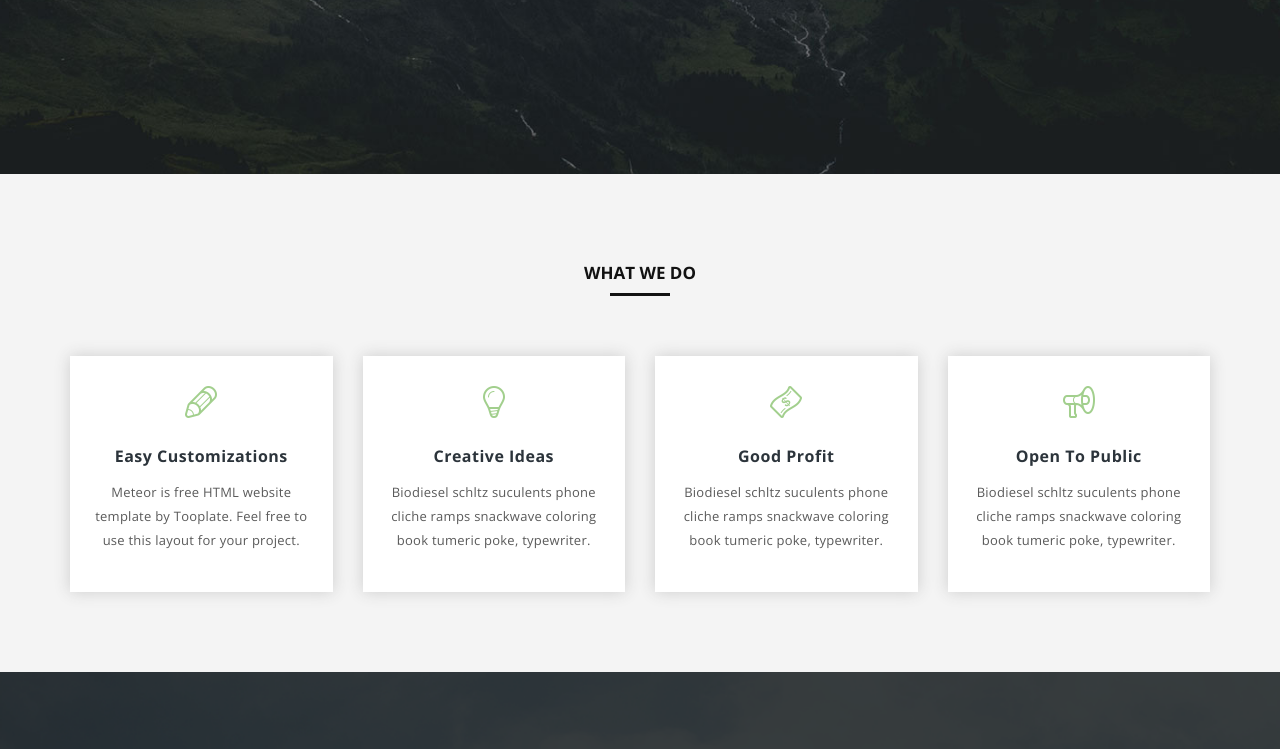
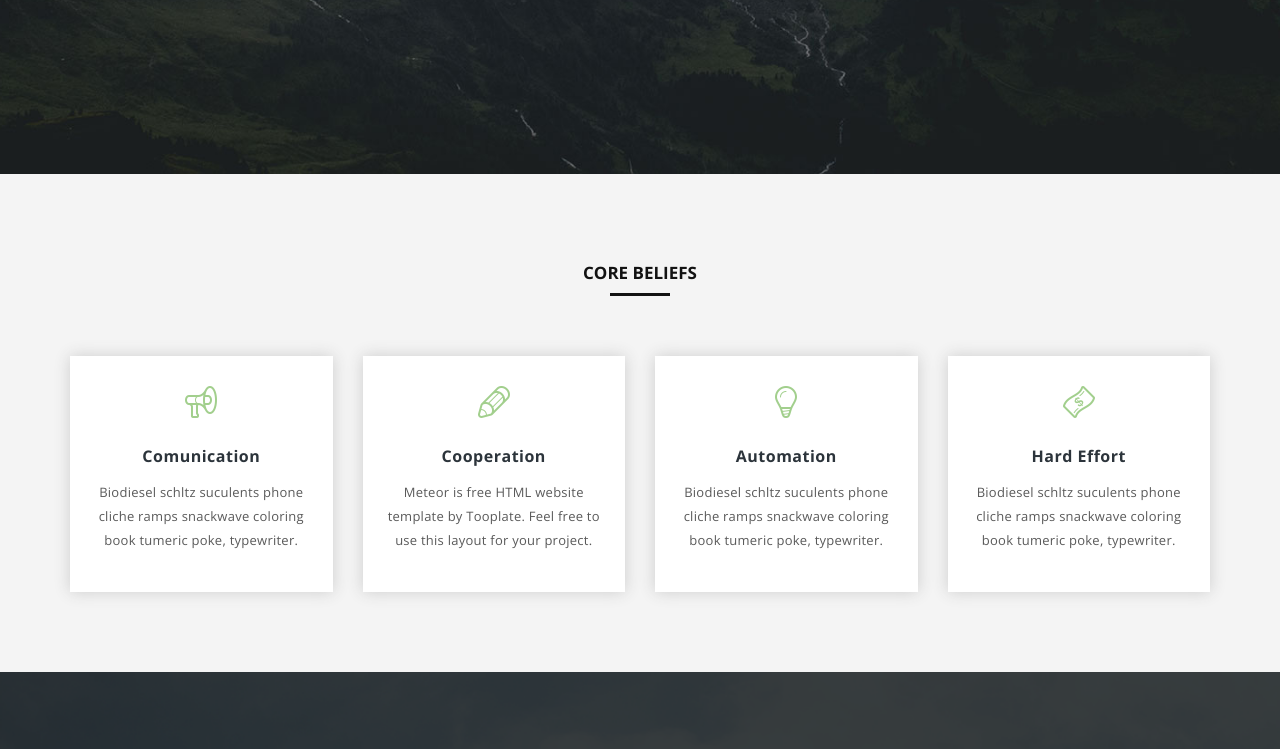
Before and after one commit to Yamaguti/yamaguti.github.io, a plain HTML site: page index.html in a window 1280 px wide. Shown: the part 506-1255 px from the top of the page. Drawn offline with nearby package versions, Linux system fonts and the light colour scheme.

Commit message:
Adding core beliefs section

```diff
--- a/index.html
+++ b/index.html
@@ -124,37 +124,37 @@ http://www.tooplate.com/view/2089-meteor
             <div class="row">
                 <div class="col-md-12">
                     <div class="section-heading">
-                        <h4>What We Do</h4>
+                        <h4>Core Beliefs</h4>
                         <div class="line-dec"></div>
                     </div>
                 </div>
             </div>
             <div class="row">
                 <div class="col-md-3 col-sm-6 col-xs-12">
+                    <div class="service-item fourth-service">
+                        <div class="icon"></div>
+                        <h4>Comunication</h4>
+                        <p>Biodiesel schltz suculents phone cliche ramps snackwave coloring book tumeric poke, typewriter.</p>
+                    </div>
+                </div>
+                <div class="col-md-3 col-sm-6 col-xs-12">
                     <div class="service-item first-service">
                         <div class="icon"></div>
-                        <h4>Easy Customizations</h4>
+                        <h4>Cooperation</h4>
                         <p>Meteor is free HTML website template by Tooplate. Feel free to use this layout for your project.</p>
                     </div>
                 </div>
                  <div class="col-md-3 col-sm-6 col-xs-12">
                     <div class="service-item second-service">
                         <div class="icon"></div>
-                        <h4>Creative Ideas</h4>
+                        <h4>Automation</h4>
                         <p>Biodiesel schltz suculents phone cliche ramps snackwave coloring book tumeric poke, typewriter.</p>
                     </div>
                 </div>
                  <div class="col-md-3 col-sm-6 col-xs-12">
                     <div class="service-item third-service">
                         <div class="icon"></div>
-                        <h4>Good Profit</h4>
-                        <p>Biodiesel schltz suculents phone cliche ramps snackwave coloring book tumeric poke, typewriter.</p>
-                    </div>
-                </div>
-                 <div class="col-md-3 col-sm-6 col-xs-12">
-                    <div class="service-item fourth-service">
-                        <div class="icon"></div>
-                        <h4>Open To Public</h4>
+                        <h4>Hard Effort</h4>
                         <p>Biodiesel schltz suculents phone cliche ramps snackwave coloring book tumeric poke, typewriter.</p>
                     </div>
                 </div>
```
